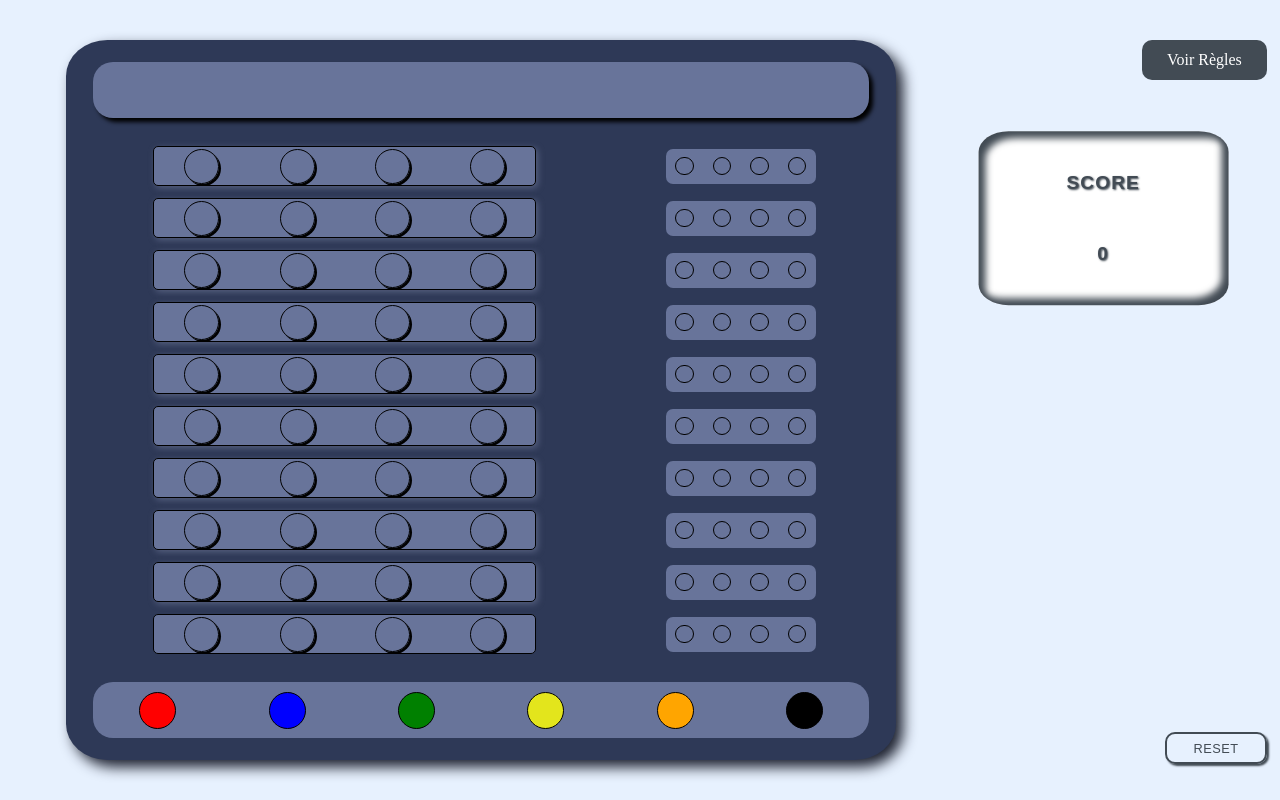
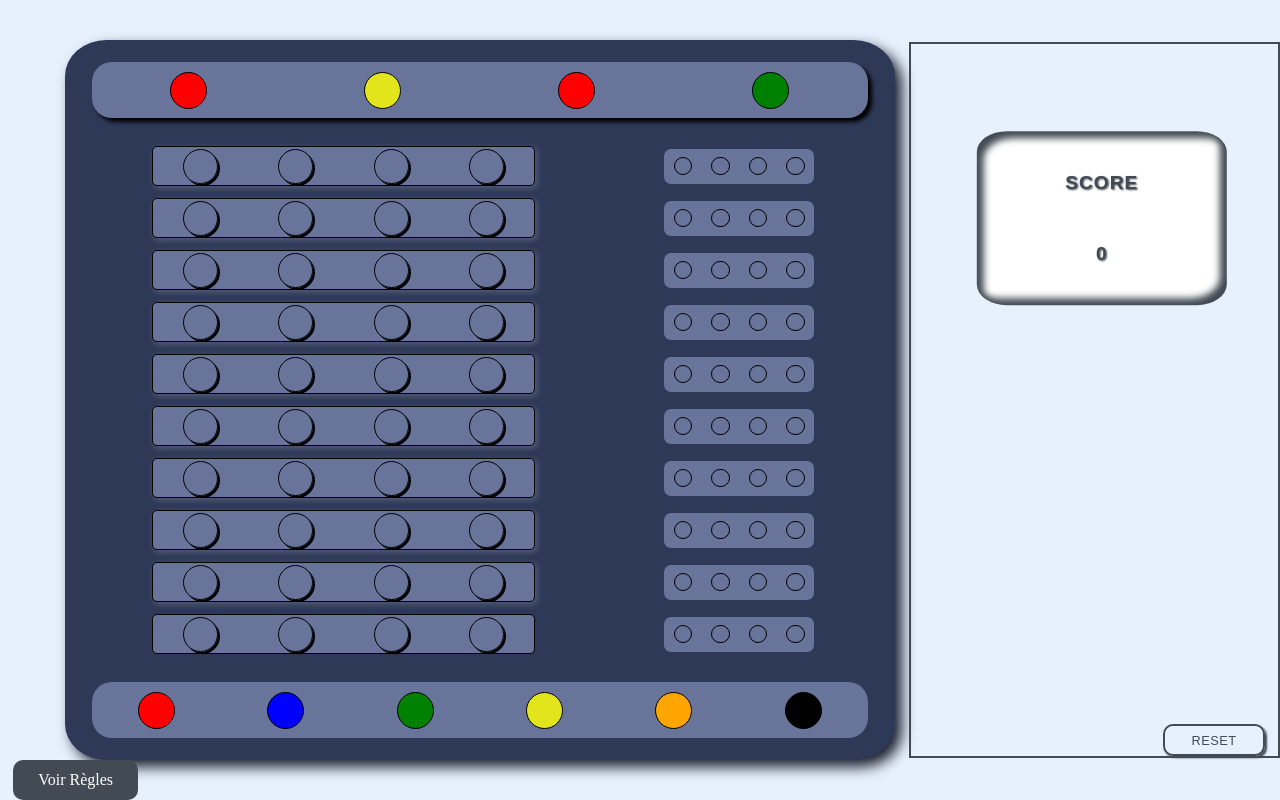
Before and after one commit to Flothar78/mastermind, a Vue app: page / in a window 1280 px wide. Built offline with nearby package versions, Linux system fonts and the light colour scheme; the HTML template or start-up script is replaced by a standard one.

Commit message:
Modify solutionPeonsSprout animation

```diff
--- a/package.json
+++ b/package.json
@@ -31,6 +31,6 @@
     "prettier": "^2.7.1",
     "typescript": "^4.9.5",
     "vite": "^4.5.2",
-    "vitest": "^0.32.0"
+    "vitest": "^3.2.4"
   }
 }
--- a/src/assets/main.css
+++ b/src/assets/main.css
@@ -42,8 +42,8 @@
 }
 .tutorial-button {
   position: absolute;
-  top: 5vh;
-  right: 1vw;
+  bottom: 0;
+  left: 1vw;
   display: flex;
   justify-content: center;
   align-items: center;
@@ -59,20 +59,17 @@
 }
 @keyframes solutionPeonsSprout {
   0% {
-    height: 0px;
-    width: 0px;
+    height: 0;
+    width: 0;
   }
-  20% {
-    height: 10px;
-    width: 10px;
+  50% {
+    height: .1vh;
+    width: 6vw;
   }
-  90% {
-    height: 100px;
-    width: 100px;
-  }
+
   100% {
-    height: 50px;
-    width: 50px;
+    height: 4vw;
+    width: 4vw;
   }
 }
 @keyframes containerSprout {
@@ -91,10 +88,11 @@
 }
 .game-solution-peons {
   animation-name: solutionPeonsSprout;
-  animation-duration: 0.4s;
+  animation-duration: 1s;
   animation-timing-function: ease-in;
 }
 .score-infos{
+  border: 2px solid #424b54;
   position: relative;
   height: 89vh;
   width:  30vw;
@@ -102,7 +100,7 @@
 .score-container {
   position: absolute;
   top:0;
-   left:50%;
+  left:50%;
   transform: translate(-47%, 50%);
   display: flex;
   flex-direction: column;
@@ -152,7 +150,7 @@
 .reset-button {
   position: absolute;
   right: 1vw;
-  bottom: -1vh;
+  bottom: 0;
   height: fit-content;
   width: 8vw;
   padding: .4rem;
--- a/src/components/GameSolution.vue
+++ b/src/components/GameSolution.vue
@@ -9,7 +9,7 @@ const { playRowId, numberOfPeons } = storeToRefs(color_store);
 <template>
   <div class="game-solution">
     <PeonOccurence
-      v-show="playRowId === 10000"
+      v-show="playRowId === 0"
       v-for="number in numberOfPeons"
       :key="number"
       :class="color_store.getRandomColors(number - 1)"
--- a/src/components/PeonsRow.vue
+++ b/src/components/PeonsRow.vue
@@ -159,7 +159,7 @@ const handleDrop = (event, rowIndex) => {
       v-for="(row, rowIndex) in rows"
       :key="rowIndex"
       :class="{
-        'active-row': rowIndex === playRowId && !isRowFilled(rowIndex) && rowIndex <= 2,
+        'active-row': rowIndex === playRowId && !isRowFilled(rowIndex) && rowIndex <= 1,
       }"
       @dragover="handleDragOver($event, rowIndex)"
       @dragenter.prevent
```
Also changed, not shown: 1 other file (tests, documents, lock files or other folders).
